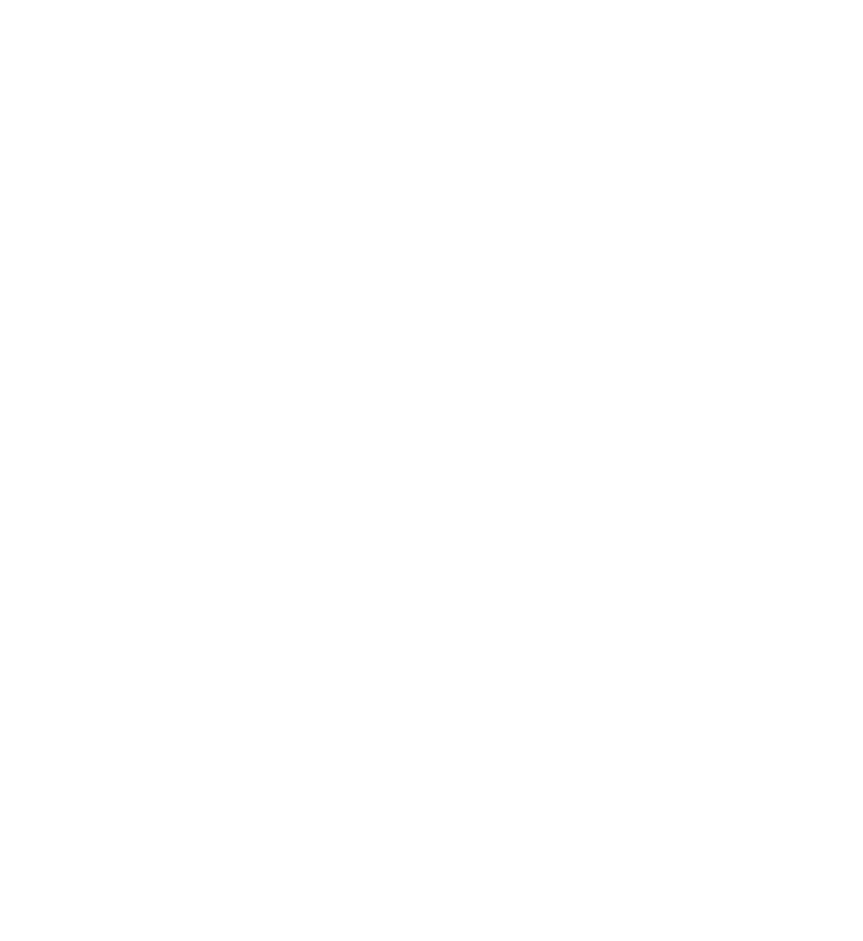
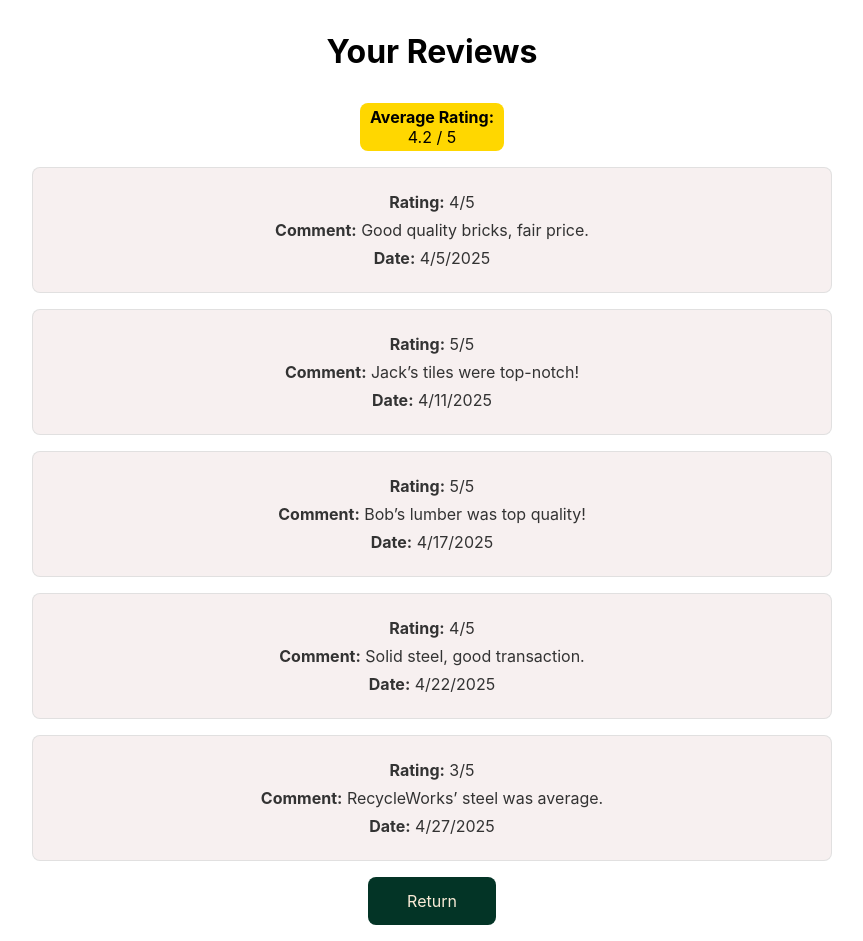
Before and after one commit to alice0462/rebuildr_wgis2, a React (Create React App) app in the folder rebuildr_app/: page /reviewpage2 in a window 1280 px wide. Before the commit this address had no page. Shown: the whole page, without its empty margins (208-1071 px from the left). Before the commit the page ends 800 px from the top, so only its background shows below. Built offline with nearby package versions, Linux system fonts and the light colour scheme.

Commit message:
first changes to review_page

```diff
--- a/rebuildr_app/src/App.js
+++ b/rebuildr_app/src/App.js
@@ -1,20 +1,22 @@
 import './App.css';
 import { BrowserRouter as Router, Routes, Route, Link } from 'react-router-dom';
 import ReviewPage from './views/reviewpage';
+import ReviewPage2 from './views/reviewpage2';
 import React, { useState, useEffect } from 'react';
 import IconPicker from './components/IconPicker.js';
 import RankProgressBar from './components/RankProgressBar.js';
+import { UserIndexProvider, useUserIndex } from './components/UserIndexContext';
 
-function HomePage() {
+export function HomePage() {
   const [storedRating, setStoredRating] = useState(null);
   const [users, setUsers] = useState([]);
-  const [currentIndex, setCurrentIndex] = useState(0); // Track current user index
+  const [currentIndex, setCurrentIndex] = useState(0);
   const [emissions, setEmissions] = useState(0);
   const [curiosa, setCuriosa] = useState('');
   const [showRankProgress, setShowRankProgress] = useState(false);
   const [currentRank, setCurrentRank] = useState('bronze');
   const [currentCo2, setCurrentCo2] = useState(0);
-
+  const { userIndex, setUserIndex } = useUserIndex();
   useEffect(() => {
     const randomEmissions = Math.floor(Math.random() * 100);
     setEmissions(randomEmissions);
@@ -119,12 +121,17 @@ function HomePage() {
             </div>
             <div id="co2">
             <p>{user ? user.totalCo2Saved : 'Loading or user not found'}</p>
-            <teaPredictor />
             </div>
 
               <div id="reviews">
                 <Link to="/reviewpage" className="avg-rating-link">
                   {storedRating ? storedRating : 'No reviews yet'} / 5
+                </Link>
+              </div>
+
+              <div id="reviews2">
+                <Link to="/reviewpage2" className="avg-rating-link">
+                  reviews2
                 </Link>
               </div>
 
@@ -154,12 +161,15 @@ function HomePage() {
 
 function App() {
   return (
+    <UserIndexProvider>
     <Router>
       <Routes>
         <Route path="/" element={<HomePage />} />
         <Route path="/reviewpage" element={<ReviewPage />} />
+        <Route path="/reviewpage2" element={<ReviewPage2 />} />
       </Routes>
     </Router>
+    </UserIndexProvider>
   );
 }
 
--- /dev/null
+++ b/rebuildr_app/src/components/UserIndexContext.js
@@ -0,0 +1,27 @@
+import React, { createContext, useContext, useState } from 'react';
+
+// Create context
+const UserIndexContext = createContext();
+
+// Provider component
+export function UserIndexProvider({ children }) {
+  const [userIndex, setUserIndex] = useState(1); // Initialize to 1
+
+  // Ensure userIndex stays between 1 and 10
+  const updateUserIndex = (newIndex) => {
+    if (newIndex >= 1 && newIndex <= 10) {
+      setUserIndex(newIndex);
+    }
+  };
+
+  return (
+    <UserIndexContext.Provider value={{ userIndex, setUserIndex: updateUserIndex }}>
+      {children}
+    </UserIndexContext.Provider>
+  );
+}
+
+// Custom hook to access context
+export function useUserIndex() {
+  return useContext(UserIndexContext);
+}
--- a/rebuildr_app/src/views/reviewpage.js
+++ b/rebuildr_app/src/views/reviewpage.js
@@ -1,5 +1,7 @@
 import './reviewpage.css';
 import { Link } from 'react-router-dom';
+import React, { useState, useEffect } from 'react';
+import { useUserIndex } from '../components/UserIndexContext';
 
 function ReviewPage() {
   const reviews = [
@@ -8,6 +10,17 @@ function ReviewPage() {
     {name: "Agnes Berg", rating:5, comment: "I really recommend this seller and I appreciate how easy it is to save the planet by using this amazing app!"},
     {name: "Henrik Hult", rating: 1, comment: "Not okay. He selled me wood containing asbestos"},
   ];
+  const { userIndex } = useUserIndex();
+  const [reviews2, setReviews] = useState([]);
+  useEffect(() => {
+    fetch('/data/reviews_db.json')
+      .then((res) => res.json())
+      .then((data) => setReviews(data))
+      .catch((err) => console.error('Error loading user data:', err));
+  }, []);
+
+
+
 
   const avgRating = (
     reviews.reduce((sum, review) => sum + review.rating, 0) / reviews.length).toFixed(1);
--- /dev/null
+++ b/rebuildr_app/src/views/reviewpage2.js
@@ -0,0 +1,69 @@
+import './reviewpage.css';
+import { Link } from 'react-router-dom';
+import React, { useState, useEffect } from 'react';
+import { useUserIndex } from '../components/UserIndexContext';
+function ReviewPage2() {
+  const [reviews, setReviews] = useState([]);
+  const { userIndex } = useUserIndex();
+  useEffect(() => {
+    fetch('/data/reviews_db.json')
+      .then((res) => res.json())
+      .then((data) => setReviews(data))
+      .catch((err) => console.error('Error loading user data:', err));
+  }, []);
+
+  const userReviews = reviews.filter((review) => review.reviewer_id === 1);
+  const avgRating =
+    userReviews.length > 0
+      ? (
+          userReviews.reduce((sum, review) => sum + review.rating, 0) /
+          userReviews.length
+        ).toFixed(1)
+      : 0;
+
+  return (
+    <div className="review-container">
+      <h1>Your Reviews</h1>
+
+      <div className="avg-rating">
+        <p>
+          <strong>Average Rating:</strong> {avgRating} / 5
+        </p>
+      </div>
+
+      <div className="all-reviews">
+        {userReviews.length > 0 ? (
+          userReviews.map((review) => (
+            <div
+              key={review.review_id}
+              className="review-card border rounded-lg p-4 shadow"
+            >
+              <p>
+                <strong>Rating:</strong> {review.rating}/5
+              </p>
+              <p>
+                <strong>Comment:</strong> {review.comment}
+              </p>
+              <p>
+                <strong>Date:</strong>{' '}
+                {new Date(review.timestamp).toLocaleDateString()}
+              </p>
+            </div>
+          ))
+        ) : (
+          <p>No reviews found.</p>
+        )}
+      </div>
+
+        <div className='return-container'>
+          <Link to="/" className="returnbutton">
+            <div>Return</div>
+          </Link>
+        </div>
+
+      </div>
+
+
+    );
+  }
+export default ReviewPage2;
```
